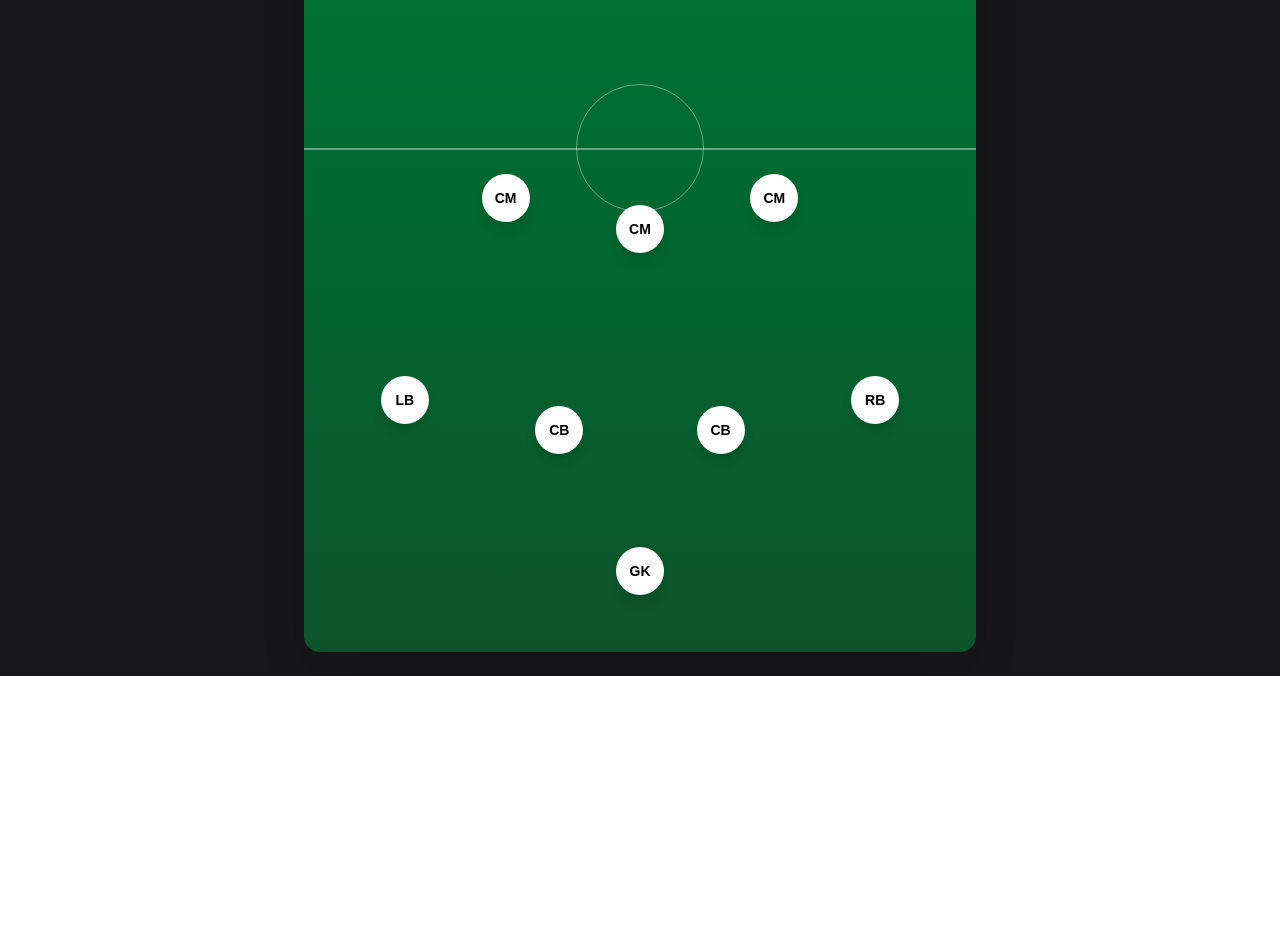
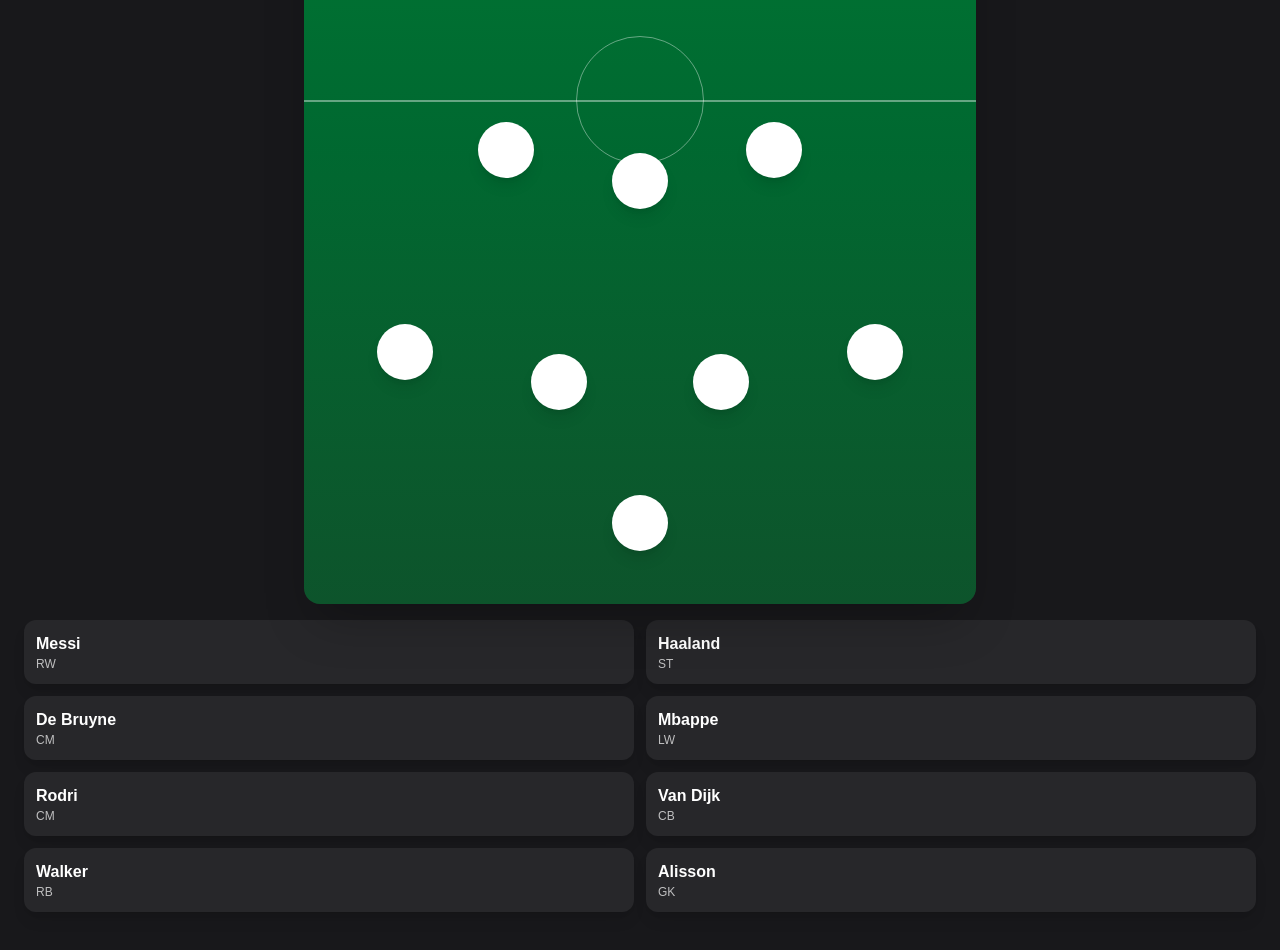
Before and after one commit to Pachara2332/ElevenLineUp, a Next.js app: page /builder in a window 1280 px wide. Shown: the part 480-1430 px from the top of the page. Before the commit the page ends 1156 px from the top, so only its background shows below. Built offline with nearby package versions, Linux system fonts and the light colour scheme.

Commit message:
Day 3 ✅ ลาก player ได้ ✅ drop ลง slot ได้ ✅ save ลง zustand ✅ เปลี่ยน formation ยังทำงาน ✅ โครงระบบ lineup จริงแล้ว ✅ พร้อมต่อ DB + Save + Share

```diff
--- a/app/builder/page.tsx
+++ b/app/builder/page.tsx
@@ -1,16 +1,32 @@
+"use client";
+
+import { DndContext } from "@dnd-kit/core";
 import Pitch from "@/components/Pitch";
 import FormationSelector from "@/components/FormationSelector";
+import PlayerList from "@/components/PlayerList";
+import { useLineupStore } from "@/stores/lineupStore";
 
 export default function BuilderPage() {
+    const assignPlayer = useLineupStore((s) => s.assignPlayer);
+
+    function handleDragEnd(event: any) {
+        const { active, over } = event;
+
+        if (!over) return;
+
+        assignPlayer(over.id, active.id);
+    }
+
     return (
-        <main className="min-h-screen bg-zinc-900 p-6 space-y-4">
-            <h1 className="text-white text-2xl">
-                Lineup Builder
-            </h1>
+        <main className="min-h-screen bg-zinc-900 p-6 space-y-4 text-white">
 
             <FormationSelector />
 
-            <Pitch />
+            <DndContext onDragEnd={handleDragEnd}>
+                <Pitch />
+                <PlayerList />
+            </DndContext>
+
         </main>
     );
 }
--- /dev/null
+++ b/components/PlayerCard.tsx
@@ -0,0 +1,31 @@
+"use client";
+
+import { useDraggable } from "@dnd-kit/core";
+
+export default function PlayerCard({ player }: any) {
+    const { attributes, listeners, setNodeRef, transform } =
+        useDraggable({
+            id: player.id,
+        });
+
+    const style = transform
+        ? {
+            transform: `translate(${transform.x}px, ${transform.y}px)`,
+        }
+        : undefined;
+
+    return (
+        <div
+            ref={setNodeRef}
+            style={style}
+            {...listeners}
+            {...attributes}
+            className="bg-zinc-800 text-white p-3 rounded-xl
+                 cursor-grab active:cursor-grabbing
+                 shadow-lg"
+        >
+            <div className="font-bold">{player.name}</div>
+            <div className="text-xs opacity-70">{player.role}</div>
+        </div>
+    );
+}
--- /dev/null
+++ b/components/PlayerList.tsx
@@ -0,0 +1,12 @@
+import { players } from "@/lib/players";
+import PlayerCard from "./PlayerCard";
+
+export default function PlayerList() {
+    return (
+        <div className="grid grid-cols-2 gap-3">
+            {players.map((p) => (
+                <PlayerCard key={p.id} player={p} />
+            ))}
+        </div>
+    );
+}
--- a/components/PositionSlot.tsx
+++ b/components/PositionSlot.tsx
@@ -1,22 +1,35 @@
+"use client";
+
+import { useDroppable } from "@dnd-kit/core";
+import { players } from "@/lib/players";
+
 type Props = {
+    id: string;
     role: string;
     x: number;
     y: number;
+    playerId?: string | null;
 };
 
-export default function PositionSlot({ role, x, y }: Props) {
+export default function PositionSlot({ id, role, x, y, playerId }: Props) {
+    const { setNodeRef, isOver } = useDroppable({
+        id,
+    });
+
+    const player = players.find((p) => p.id === playerId);
+
     return (
         <div
+            ref={setNodeRef}
             className="absolute -translate-x-1/2 -translate-y-1/2"
-            style={{
-                left: `${x}%`,
-                top: `${y}%`,
-            }}
+            style={{ left: `${x}%`, top: `${y}%` }}
         >
-            <div className="w-12 h-12 rounded-full bg-white text-black
-                      flex items-center justify-center text-sm font-bold
-                      shadow-lg">
-                {role}
+            <div
+                className={`w-14 h-14 rounded-full flex items-center justify-center
+        text-xs font-bold shadow-lg
+        ${isOver ? "bg-yellow-300" : "bg-white"}`}
+            >
+                {player ? player.name : role}
             </div>
         </div>
     );
--- /dev/null
+++ b/lib/players.ts
@@ -0,0 +1,10 @@
+export const players = [
+  { id: "p1", name: "Messi", role: "RW" },
+  { id: "p2", name: "Haaland", role: "ST" },
+  { id: "p3", name: "De Bruyne", role: "CM" },
+  { id: "p4", name: "Mbappe", role: "LW" },
+  { id: "p5", name: "Rodri", role: "CM" },
+  { id: "p6", name: "Van Dijk", role: "CB" },
+  { id: "p7", name: "Walker", role: "RB" },
+  { id: "p8", name: "Alisson", role: "GK" },
+];
--- a/package.json
+++ b/package.json
@@ -9,6 +9,7 @@
     "lint": "eslint"
   },
   "dependencies": {
+    "@dnd-kit/core": "^6.3.1",
     "next": "16.1.6",
     "react": "19.2.3",
     "react-dom": "19.2.3",
--- a/stores/lineupStore.ts
+++ b/stores/lineupStore.ts
@@ -1,5 +1,6 @@
 import { create } from "zustand";
 import { formations } from "@/lib/formations";
+
 
 type Slot = {
   id: string;
@@ -14,6 +15,7 @@
   slots: Slot[];
   setFormation: (name: string) => void;
   reset: () => void;
+  assignPlayer: (slotId: string, playerId: string) => void;
 };
 
 function buildSlots(name: string): Slot[] {
@@ -41,4 +43,12 @@
       formationName: "4-3-3",
       slots: buildSlots("4-3-3"),
     }),
+
+  assignPlayer: (slotId: string, playerId: string) =>
+    set((state) => ({
+      slots: state.slots.map((s) =>
+        s.id === slotId ? { ...s, playerId } : s
+      ),
+    })),
+
 }));
```
Also changed, not shown: 1 other file (tests, documents, lock files or other folders).
